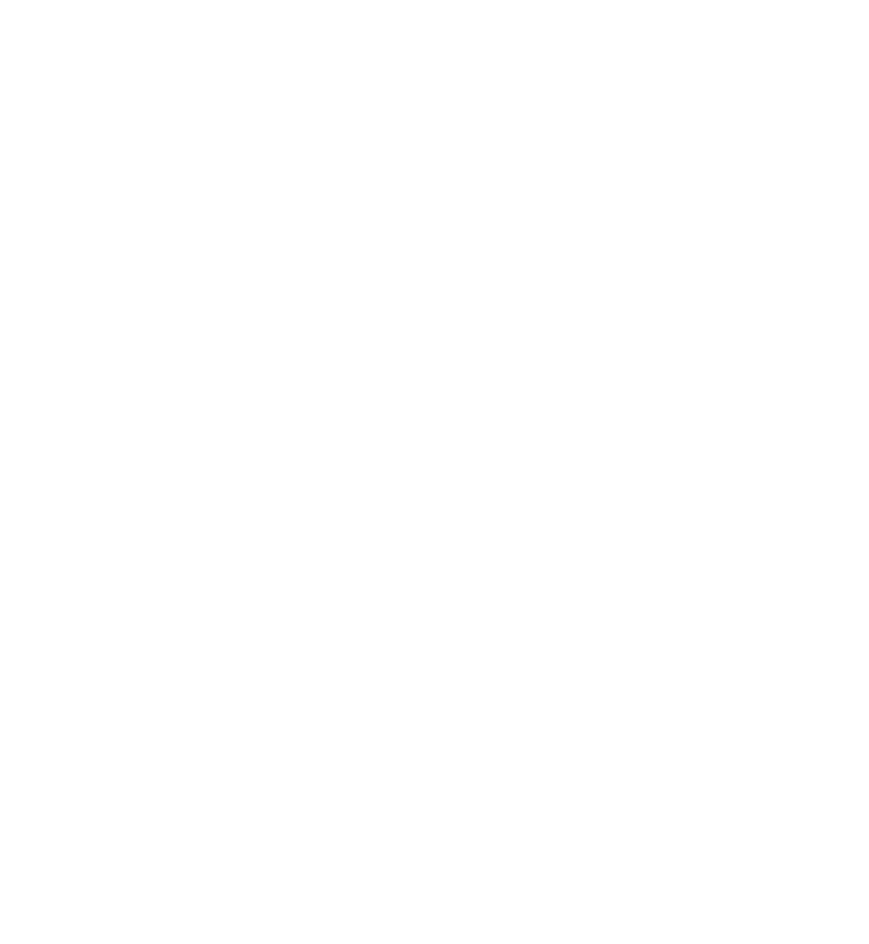
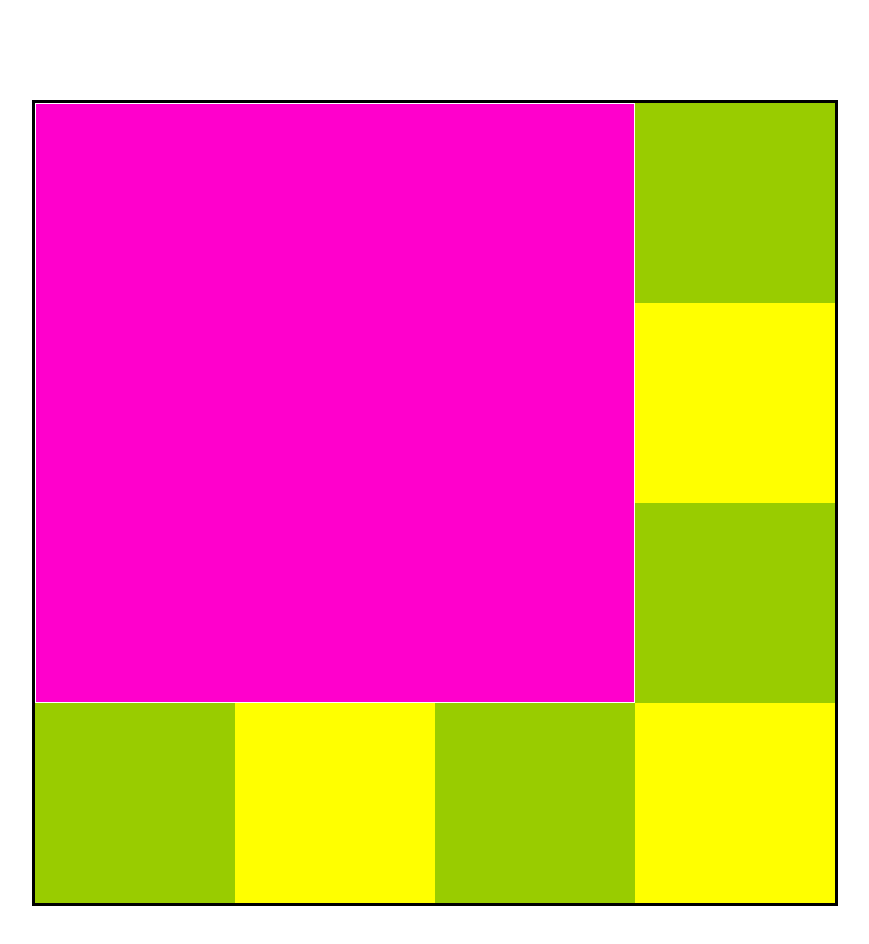
Before and after one commit to 1213885531/1213885531.github.io, a plain HTML site: page index.html in a window 1280 px wide. Shown: the whole page, without its empty margins (205-1074 px from the left). Before the commit the page ends 800 px from the top, so only its background shows below. Drawn offline with Linux system fonts and the light colour scheme.

Commit message:
修改
页面

```diff
--- a/index.html
+++ b/index.html
@@ -1,4 +1,54 @@
+<!DOCTYPE html>
 <html>
+<meta charset="utf-8">
+<head>
+  <title>作业3</title>
+ <style type="text/css">
+  *{margin:0;padding:0;}
+
+  .boss{
+          border:3px solid black;
+          margin:100px auto;
+          width:800px;
+          height:800px;
+       }
+  .left{
+          width:598px;
+          height:598px;
+          border: 1px solid #fff;
+          background:#f0c;/*红紫色*/
+          float:left;
+          display: inline;
+        }
+  .kuai1{
+        width:200px;
+        height:200px;
+        background: #9c0;         /*绿色*/
+        float:left;
+         }
+  .kuai2{
+        width:200px;
+        height:200px;
+        background:#ff0;      /*黄色*/
+        float: left;
+      }
+
+  </style>
+ </head>
+ <body>
+
+   <div class="boss">
+            <div class="left"></div>
+	          <div class="kuai1"></div>
+	          <div class="kuai2"></div>
+	          <div class="kuai1"></div>
+	          <div class="kuai1"></div>
+            <div class="kuai2"></div>
+            <div class="kuai1"></div>
+            <div class="kuai2"></div>
+
+	</div>
 
 
+ </body>
 </html>
```
